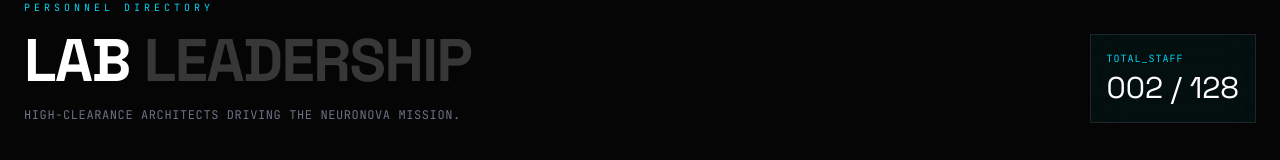
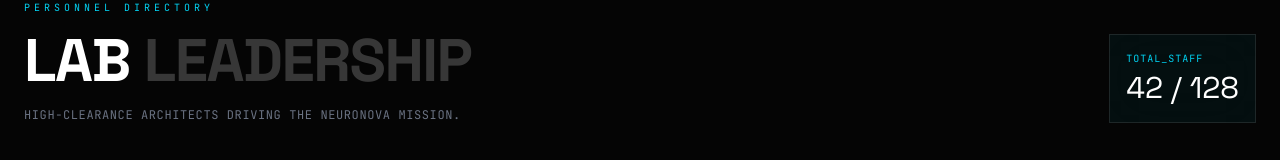
Before and after one commit to sourishdey2005/Neuronova, a React (Vite) app: page /team in a window 1280 px wide. Shown: the part 176-336 px from the top of the page. Built offline with nearby package versions, Linux system fonts and the light colour scheme.

Commit message:
feat: Update total staff count on Team page
The displayed total staff count on the Team page has been updated from '002' to '42' to reflect the current number of active team members.

```diff
--- a/src/pages/TeamPage.tsx
+++ b/src/pages/TeamPage.tsx
@@ -19,7 +19,7 @@ export const TeamPage = () => {
         </div>
         <div className="p-4 tech-border glass-card bg-cyan-400/5 h-fit">
            <div className="text-[10px] font-mono text-cyan-400 uppercase tracking-widest mb-1">TOTAL_STAFF</div>
-           <div className="text-3xl font-display text-white">002 / 128</div>
+           <div className="text-3xl font-display text-white">42 / 128</div>
         </div>
       </motion.div>
 
```
